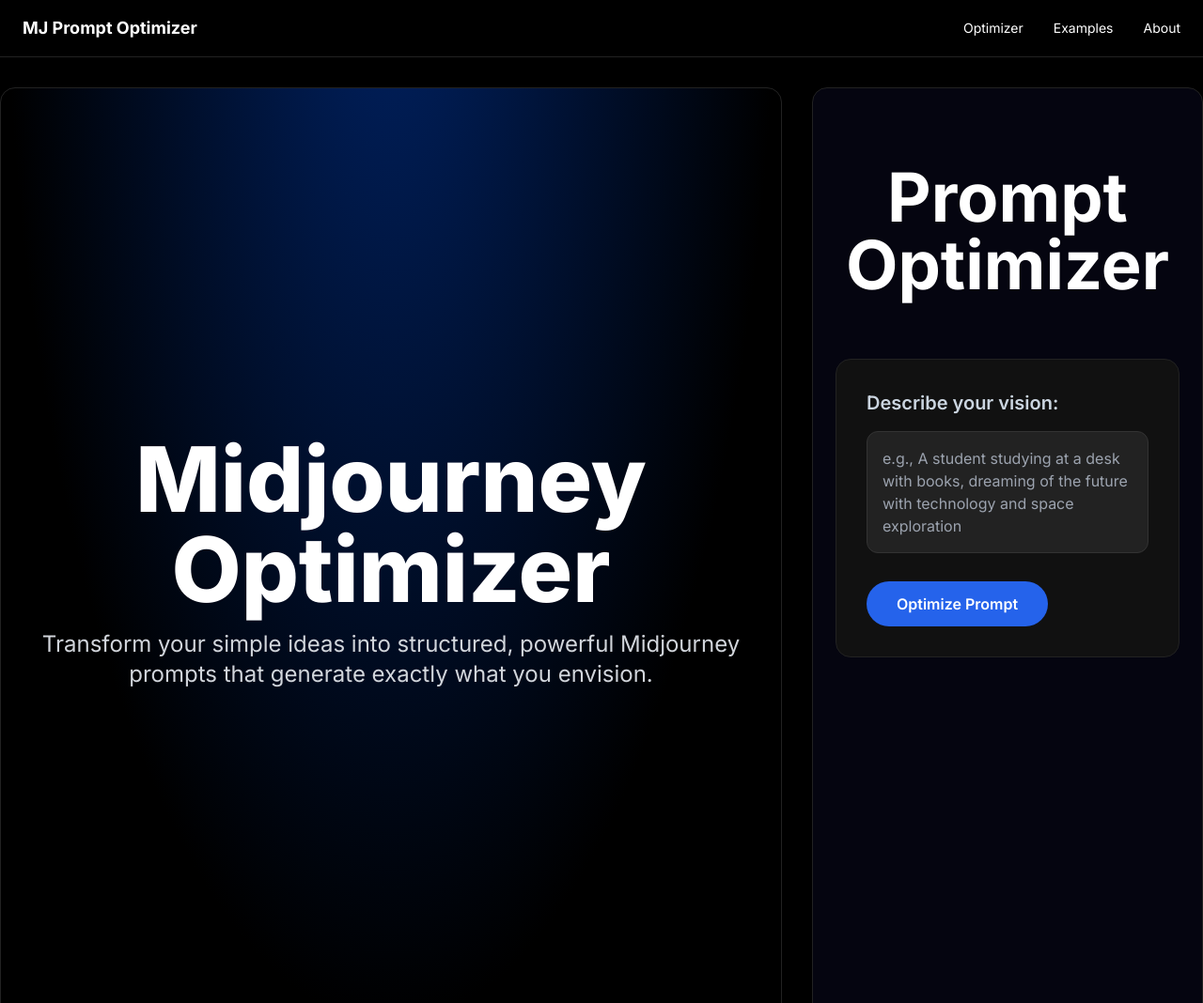
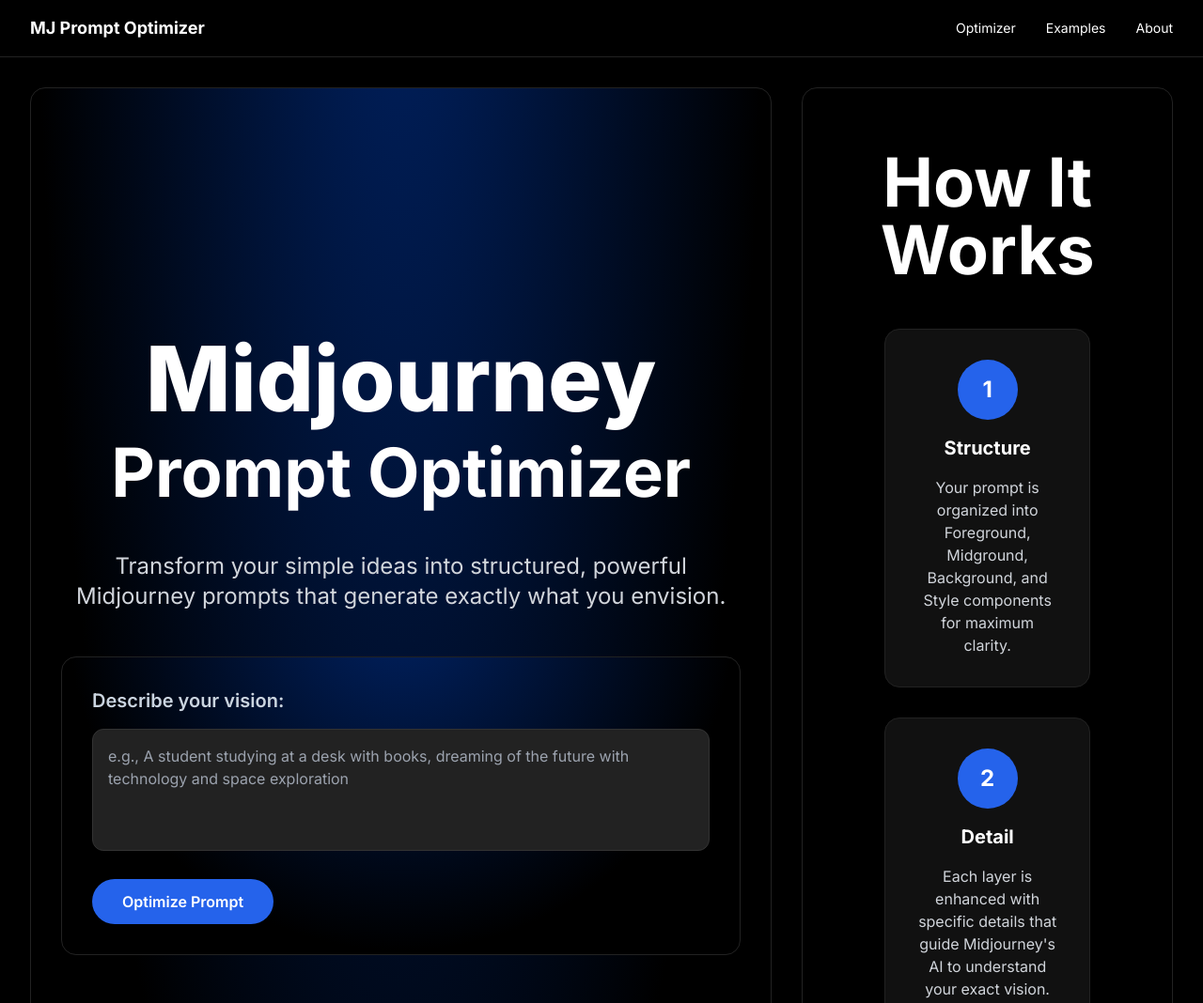
Before and after one commit to derpblerf02/WEB110, a plain HTML site: page Final/index.html in a window 1280 px wide. Shown: the top 1068 px of the page at 94% size. Drawn offline with nearby package versions, Linux system fonts and the light colour scheme.

Commit message:
Update index.html

```diff
--- a/Final/index.html
+++ b/Final/index.html
@@ -3,7 +3,7 @@
 <head>
     <meta charset="UTF-8">
     <meta name="viewport" content="width=device-width, initial-scale=1.0">
-    <title>Midjourney Prompt Optimizer</title>
+    <title>Midjourney </title>
     <script src="https://cdn.tailwindcss.com"></script>
     <link href="https://fonts.googleapis.com/css2?family=Inter:wght@400;500;600;700;800&display=swap" rel="stylesheet">
     <link rel="stylesheet" href="style.css">
@@ -12,9 +12,9 @@
 
     <!-- Header Navigation -->
     <header class="bg-black/50 backdrop-blur-lg sticky top-0 z-50">
-        <nav class="container mx-auto px-6 py-4 flex justify-between items-center">
+        <nav class="container mx-auto px-8 py-4 flex flex-col md:flex-row justify-center md:justify-between items-center space-y-4 md:space-y-0">
             <span class="text-lg font-bold">MJ Prompt Optimizer</span>
-            <div class="hidden md:flex space-x-8 text-sm font-light">
+            <div class="flex flex-row space-x-8 text-sm font-light">
                 <a href="#optimizer" class="hover:text-gray-300 transition-colors">Optimizer</a>
                 <a href="examples.html" class="hover:text-gray-300 transition-colors">Examples</a>
                 <a href="#about" class="hover:text-gray-300 transition-colors">About</a>
@@ -23,23 +23,20 @@
     </header>
 
     <!-- Main Content -->
-    <main>
+    <main class="px-8">
 
-        <!-- Hero Section -->
-        <section class="min-h-screen flex flex-col justify-center items-center text-center px-6 py-24" style="background-image: radial-gradient(ellipse at 50% -20%, #002264, #000 70%);">
-            <div class="scroll-animate">
-                <h1 class="text-6xl md:text-8xl font-extrabold mb-4 leading-tight">Midjourney Optimizer</h1>
-                <p class="text-xl md:text-2xl text-gray-300 max-w-3xl mx-auto">Transform your simple ideas into structured, powerful Midjourney prompts that generate exactly what you envision.</p>
+        <!-- Hero and Optimizer Section -->
+        <section id="optimizer" class="w-full flex flex-col justify-center items-center py-16" style="background-image: radial-gradient(ellipse at 50% -20%, #002264, #000 70%);">
+            <div class="scroll-animate text-center">
+                <h1 class="text-6xl md:text-8xl font-extrabold mb-4 leading-tight">Midjourney</h1>
+                <h2 class="text-5xl md:text-7xl font-bold text-center mb-12">Prompt Optimizer</h2>
+                <p class="text-xl md:text-2xl text-gray-300 max-w-3xl mx-auto mb-12">Transform your simple ideas into structured, powerful Midjourney prompts that generate exactly what you envision.</p>
             </div>
-        </section>
+            <div class="w-full max-w-4xl scroll-animate">
 
-        <!-- Optimizer Section -->
-        <section id="optimizer" class="min-h-screen w-full flex flex-col justify-center items-center py-20 px-6" style="background-color: #050510;">
-            <div class="w-full max-w-4xl scroll-animate">
-                <h2 class="text-5xl md:text-7xl font-bold text-center mb-16">Prompt Optimizer</h2>
 
                 <!-- Input Form -->
-                <div class="bg-[#111] border border-[#222] rounded-2xl p-8 mb-8">
+                <div class="bg-[#111] border border-[#222] rounded-2xl p-8 mb-8" style="background-image: radial-gradient(ellipse at 50% -20%, #002264, #000 70%);">
                     <label for="userPrompt" class="block text-xl font-semibold mb-4">Describe your vision:</label>
                     <textarea
                         id="userPrompt"
@@ -72,25 +69,25 @@
         </section>
 
         <!-- About Section -->
-        <section id="about" class="min-h-screen w-full flex flex-col justify-center items-center py-20 px-6 bg-black">
+        <section id="about" class="w-full flex flex-col justify-center items-center py-16 bg-black">
              <div class="w-full max-w-6xl scroll-animate">
-                <h2 class="text-5xl md:text-7xl font-bold text-center mb-16">How It Works</h2>
-                <div class="grid md:grid-cols-3 gap-8">
-                    <div class="bg-[#111] border border-[#222] rounded-2xl p-8 text-center">
+                <h2 class="text-5xl md:text-7xl font-bold text-center mb-12">How It Works</h2>
+                <div class="flex flex-col items-center gap-8">
+                    <div class="bg-[#111] border border-[#222] rounded-2xl p-8 text-center w-full md:w-2/3">
                         <div class="w-16 h-16 bg-blue-600 rounded-full flex items-center justify-center mx-auto mb-4">
                             <span class="text-2xl font-bold">1</span>
                         </div>
                         <h3 class="text-xl font-bold mb-4">Structure</h3>
                         <p class="text-gray-300">Your prompt is organized into Foreground, Midground, Background, and Style components for maximum clarity.</p>
                     </div>
-                    <div class="bg-[#111] border border-[#222] rounded-2xl p-8 text-center">
+                    <div class="bg-[#111] border border-[#222] rounded-2xl p-8 text-center w-full md:w-2/3">
                         <div class="w-16 h-16 bg-blue-600 rounded-full flex items-center justify-center mx-auto mb-4">
                             <span class="text-2xl font-bold">2</span>
                         </div>
                         <h3 class="text-xl font-bold mb-4">Detail</h3>
                         <p class="text-gray-300">Each layer is enhanced with specific details that guide Midjourney's AI to understand your exact vision.</p>
                     </div>
-                    <div class="bg-[#111] border border-[#222] rounded-2xl p-8 text-center">
+                    <div class="bg-[#111] border border-[#222] rounded-2xl p-8 text-center w-full md:w-2/3">
                         <div class="w-16 h-16 bg-blue-600 rounded-full flex items-center justify-center mx-auto mb-4">
                             <span class="text-2xl font-bold">3</span>
                         </div>
@@ -109,7 +106,7 @@
     </main>
 
     <!-- Footer -->
-    <footer class="container mx-auto px-6 py-12 text-center text-gray-500 text-sm">
+    <footer class="container mx-auto px-8 py-12 text-center text-gray-500 text-sm">
         <p>Built for better prompts. © 2024</p>
     </footer>
 
```
